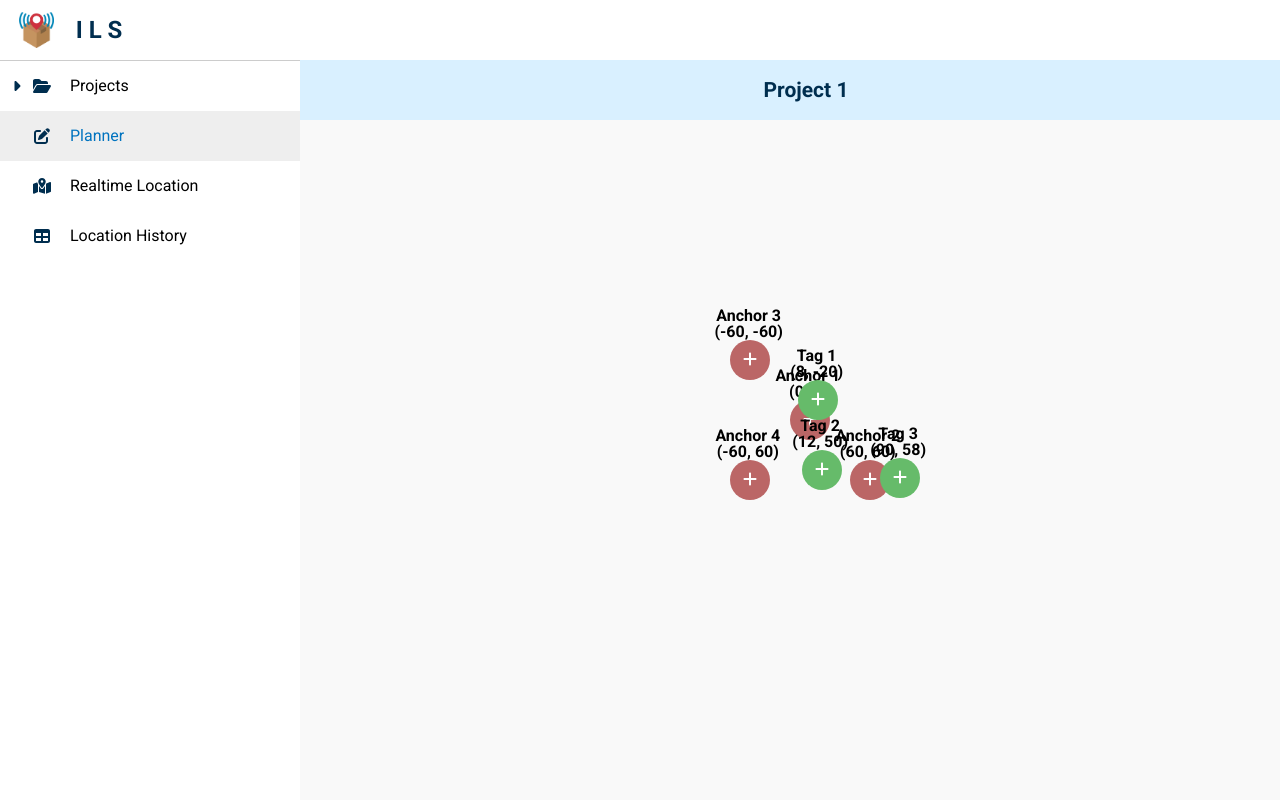
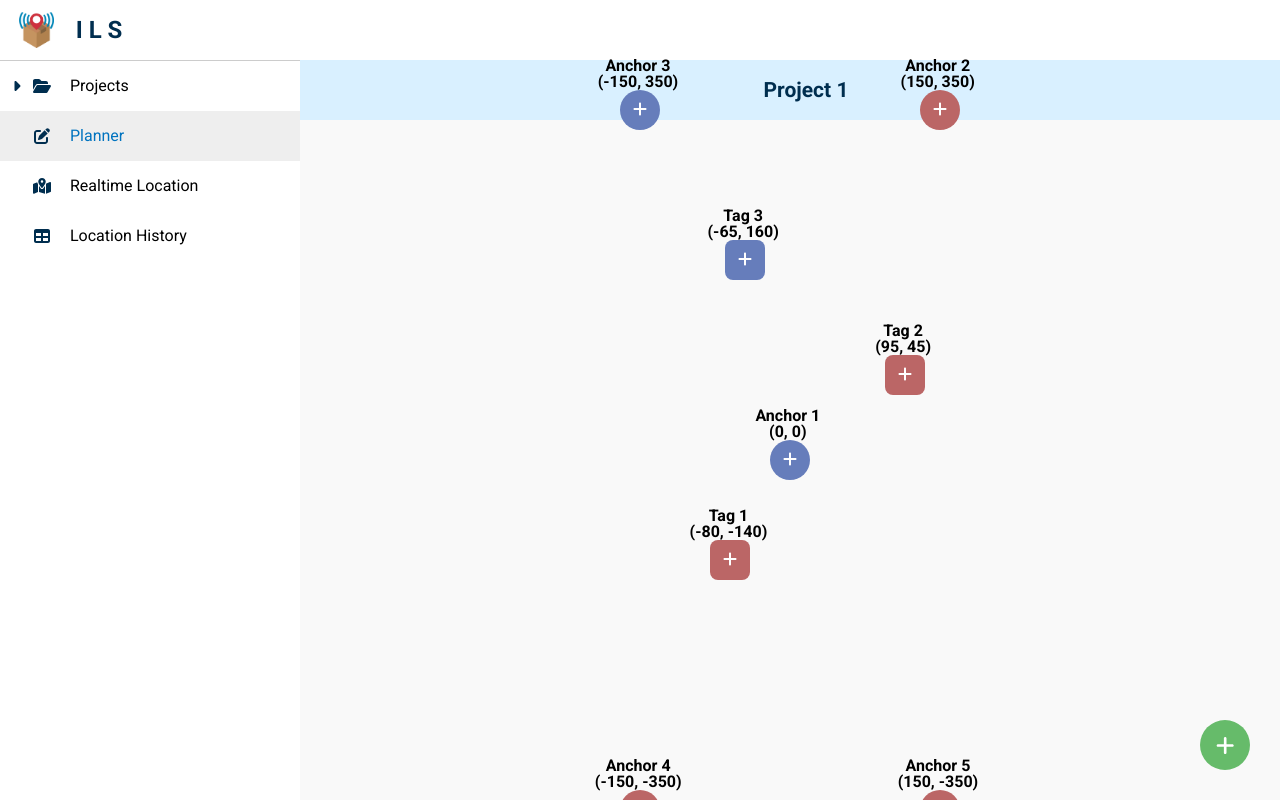
Before and after one commit to Nieraa/UWB-Client, a React (Create React App) app: page /1/planner in a window 1280 px wide. Built offline with nearby package versions, Linux system fonts and the light colour scheme.

Commit message:
Anchor and Tag mockup

```diff
--- a/src/components/anchor/Anchor.style.ts
+++ b/src/components/anchor/Anchor.style.ts
@@ -1,7 +1,7 @@
 import styled, { css } from "styled-components";
 import '../../theme/Theme.css';
 
-export const Element = styled.div`
+export const Element = styled.div<{ anchorColor: string }>`
   width: 40px;
   height: 40px;
   color: var(--white);
@@ -10,7 +10,7 @@ export const Element = styled.div`
   text-align: center;
   position: absolute;
   border-radius: 50%;
-  background-color: var(--light-red);
+  background-color: ${(props) => (props.anchorColor)};
 `;
 
 export const Text = styled.span<{ textWidth: number }>`
--- a/src/components/anchor/Anchor.tsx
+++ b/src/components/anchor/Anchor.tsx
@@ -7,6 +7,8 @@ import { Element, Text } from './Anchor.style';
 interface AnchorProps {
   id: string,
   name: string,
+  ssid: string,
+  color: string,
   x: number,
   y: number,
 }
@@ -36,8 +38,8 @@ export const Anchor = (props: AnchorProps) => {
 
   return (
     <Draggable
-      defaultPosition={{ x: anchor.x, y: anchor.y }}
-      positionOffset={{x: "50%", y: "calc(50vh - 120px)"}}
+      defaultPosition={{ x: anchor.x, y: -anchor.y }}
+      positionOffset={{x: "calc(50% - 20px)", y: "calc(50vh - 80px)"}}
       // onStart={(e) => console.log(e)}
       // onDrag={eventHandler}
       onDrag={(e, data) => { setX(data.x); setY(data.y) }}
@@ -49,7 +51,7 @@ export const Anchor = (props: AnchorProps) => {
           {anchor.name}<br />
           {`(${x}, ${y})`}
         </Text>
-        <Element>
+        <Element anchorColor={anchor.color}>
           <FontAwesomeIcon icon={faPlus} />
         </Element>
       </div>
--- a/src/components/canvas/Canvas.style.ts
+++ b/src/components/canvas/Canvas.style.ts
@@ -1,2 +1,23 @@
 import styled, { css } from "styled-components";
 import '../../theme/Theme.css';
+
+export const AddElementButton = styled.button`
+  width: 50px;
+  height: 50px;
+  color: var(--white);
+  line-height: 50px;
+  font-size: var(--subheading-text);
+  text-align: center;
+  position: absolute;
+  border: 0px;
+  border-radius: 50%;
+  background-color: var(--light-green);
+  position: absolute;
+  bottom: 30px;
+  right: 30px;
+
+  &:hover {
+    background-color: var(--light-green-hover);
+    transition: 0.2s;
+  }
+`;
--- a/src/components/canvas/Canvas.tsx
+++ b/src/components/canvas/Canvas.tsx
@@ -4,32 +4,49 @@ import { useRef, useState } from 'react';
 import Draggable, { DraggableCore } from 'react-draggable';
 import { Anchor } from '../anchor/Anchor';
 import { Tag } from '../tag/Tag';
+import { AddElementButton } from './Canvas.style';
 
 export const Canvas = () => {
   const anchors = [
     {
       id: "1",
       name: "Anchor 1",
+      ssid: "2",
+      color: "#667DBB",
       x: 0,
       y: 0
     },
     {
       id: "2",
       name: "Anchor 2",
-      x: 60,
-      y: 60
+      ssid: "1",
+      color: "#BB6666",
+      x: 150,
+      y: 350
     },
     {
       id: "3",
       name: "Anchor 3",
-      x: -60,
-      y: -60
+      ssid: "2",
+      color: "#667DBB",
+      x: -150,
+      y: 350
     },
     {
       id: "4",
       name: "Anchor 4",
-      x: -60,
-      y: 60
+      ssid: "1",
+      color: "#BB6666",
+      x: -150,
+      y: -350
+    },
+    {
+      id: "5",
+      name: "Anchor 5",
+      ssid: "1",
+      color: "#BB6666",
+      x: 150,
+      y: -350
     },
   ]
 
@@ -37,32 +54,45 @@ export const Canvas = () => {
     {
       id: "1",
       name: "Tag 1",
-      x: 8,
-      y: -20
+      ssid: "1",
+      color: "#BB6666",
+      x: -80,
+      y: -140
     },
     {
       id: "2",
       name: "Tag 2",
-      x: 12,
-      y: 50
+      ssid: "1",
+      color: "#BB6666",
+      x: 95,
+      y: 45
     },
     {
       id: "3",
       name: "Tag 3",
-      x: 90,
-      y: 58
+      ssid: "2",
+      color: "#667DBB",
+      x: -65,
+      y: 160
     },
   ]
+
+  function AddToggle() {
+    console.log("Add")
+  }
 
   return (
     <div>
       {anchors.map((anchor) =>
-        <Anchor key={anchor.id} id={anchor.id} name={anchor.name} x={anchor.x} y={anchor.y} />
+        <Anchor key={anchor.id} id={anchor.id} name={anchor.name} x={anchor.x} y={anchor.y} ssid={anchor.ssid} color={anchor.color} />
       )}
 
       {tags.map((tag) =>
-        <Tag key={tag.id} id={tag.id} name={tag.name} x={tag.x} y={tag.y} />
+        <Tag key={tag.id} id={tag.id} name={tag.name} x={tag.x} y={tag.y} ssid={tag.ssid} color={tag.color} />
       )}
+      <AddElementButton onClick={AddToggle}>
+        <FontAwesomeIcon icon={faPlus} />
+      </AddElementButton>
     </div>
   );
 };
--- a/src/components/tag/Tag.style.ts
+++ b/src/components/tag/Tag.style.ts
@@ -1,7 +1,7 @@
 import styled, { css } from "styled-components";
 import '../../theme/Theme.css';
 
-export const Element = styled.div`
+export const Element = styled.div<{ tagColor: string }>`
   width: 40px;
   height: 40px;
   color: var(--white);
@@ -9,8 +9,8 @@ export const Element = styled.div`
   font-size: var(--text);
   text-align: center;
   position: absolute;
-  border-radius: 50%;
-  background-color: var(--light-green);
+  border-radius: 20%;
+  background-color: ${(props) => (props.tagColor)};
 `;
 
 export const Text = styled.span<{ textWidth: number }>`
--- a/src/components/tag/Tag.tsx
+++ b/src/components/tag/Tag.tsx
@@ -7,6 +7,8 @@ import { Element, Text } from './Tag.style';
 interface TagProps {
   id: string,
   name: string,
+  ssid: string,
+  color: string,
   x: number,
   y: number,
 }
@@ -35,7 +37,7 @@ export const Tag = (props: TagProps) => {
 
   return (
     <Draggable
-      defaultPosition={{ x: tag.x, y: tag.y }}
+      defaultPosition={{ x: tag.x, y: -tag.y }}
       positionOffset={{x: "50%", y: "calc(50vh - 120px)"}}
       // onStart={(e) => console.log(e)}
       // onDrag={eventHandler}
@@ -48,7 +50,7 @@ export const Tag = (props: TagProps) => {
           {tag.name}<br />
           {`(${x}, ${y})`}
         </Text>
-        <Element>
+        <Element tagColor={tag.color}>
           <FontAwesomeIcon icon={faPlus} />
         </Element>
       </div>
--- a/src/theme/Theme.css
+++ b/src/theme/Theme.css
@@ -9,8 +9,10 @@
     --grey400: #333333;
     --grey500: #222222;
     --blue: #0073BF;
+    --light-red: #BB6666;
     --light-green: #66BB6A;
-    --light-red: #BB6666;
+    --light-green-hover: #5FA362;
+    --light-blue: #667DBB;
     --primary: #002E4F;
     --light-primary: #D9F0FF;
     --heading-text: 24px;
```
